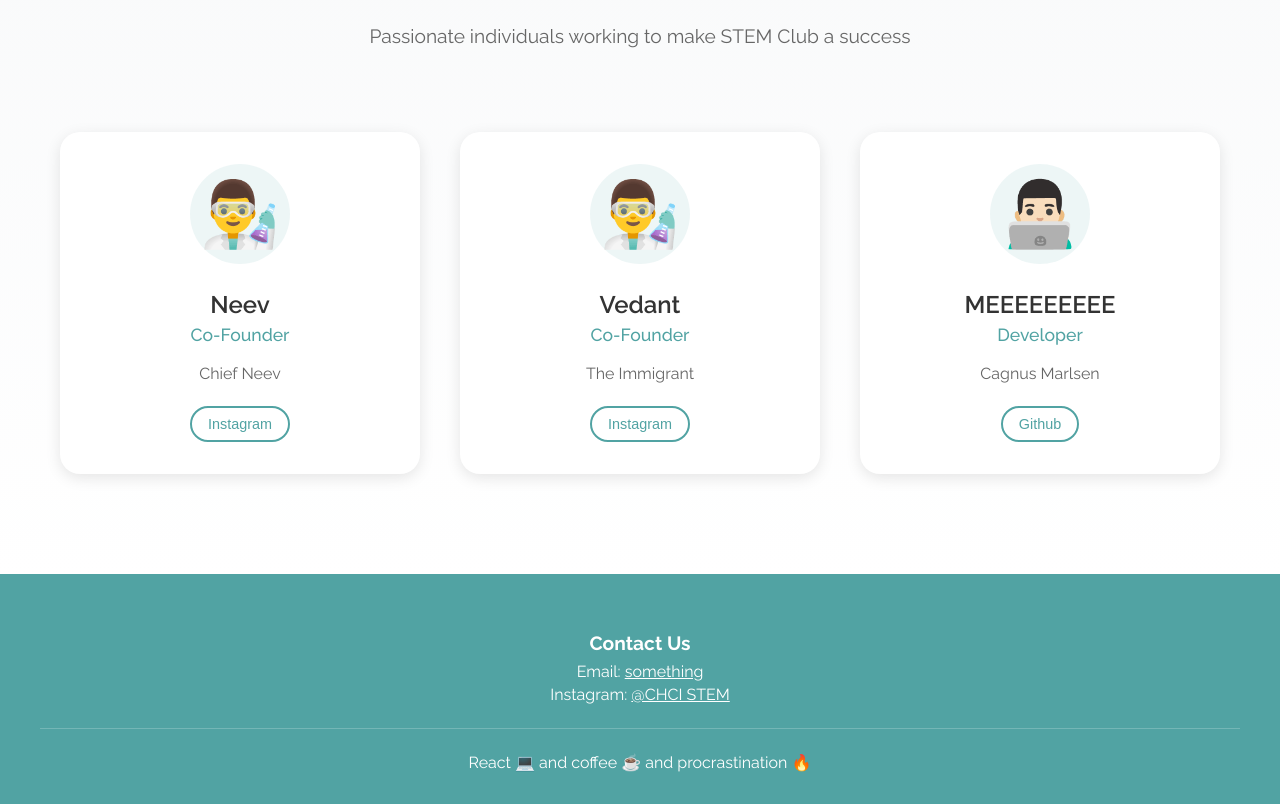
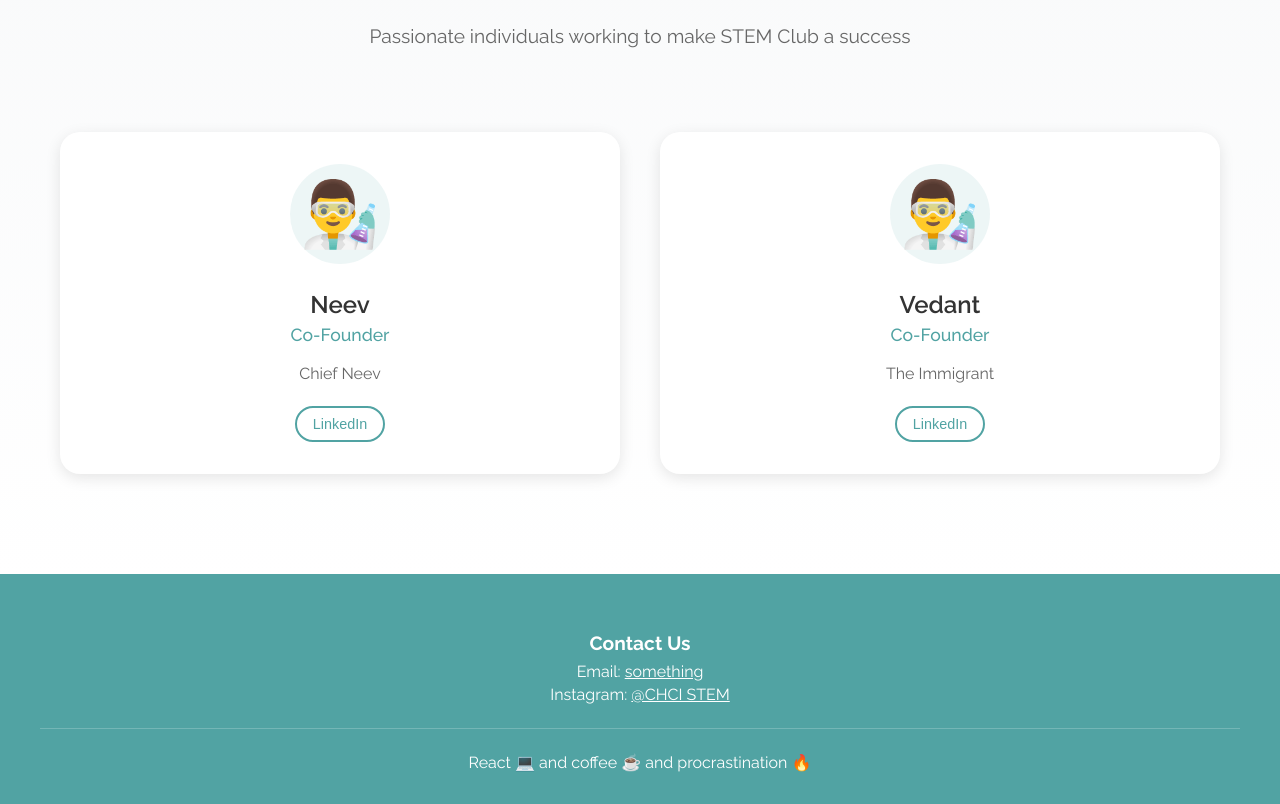
Before and after one commit to networksaphyra/stem-club, a React (Vite) app: page / in a window 1280 px wide. Shown: the part 2161-2965 px from the top of the page. Built offline with nearby package versions, Linux system fonts and the light colour scheme.

Commit message:
update: small change.

```diff
--- a/js/Team.js
+++ b/js/Team.js
@@ -8,22 +8,22 @@ const TEAM_MEMBERS = [
     title: "Co-Founder",
     description: "Chief Neev",
     emoji: "👨‍🔬",
-    socials: [["Instagram", "https://github.com/networksaphyra"]],
+    socials: [["LinkedIn", "https://github.com/networksaphyra"]],
   },
   {
     name: "Vedant",
     title: "Co-Founder",
     description: "The Immigrant",
     emoji: "👨‍🔬",
-    socials: [["Instagram", "https://github.com/networksaphyra"]],
+    socials: [["LinkedIn", "https://github.com/networksaphyra"]],
   },
-  {
-    name: "MEEEEEEEEE",
-    title: "Developer",
-    description: "Cagnus Marlsen",
-    emoji: "👨🏻‍💻",
-    socials: [["Github", "https://github.com/networksaphyra"]],
-  },
+  // {
+  //   name: "MEEEEEEEEE",
+  //   title: "Developer",
+  //   description: "Cagnus Marlsen",
+  //   emoji: "👨🏻‍💻",
+  //   socials: [["Github", "https://github.com/networksaphyra"]],
+  // },
 ];
 
 const Team = () => {
```
